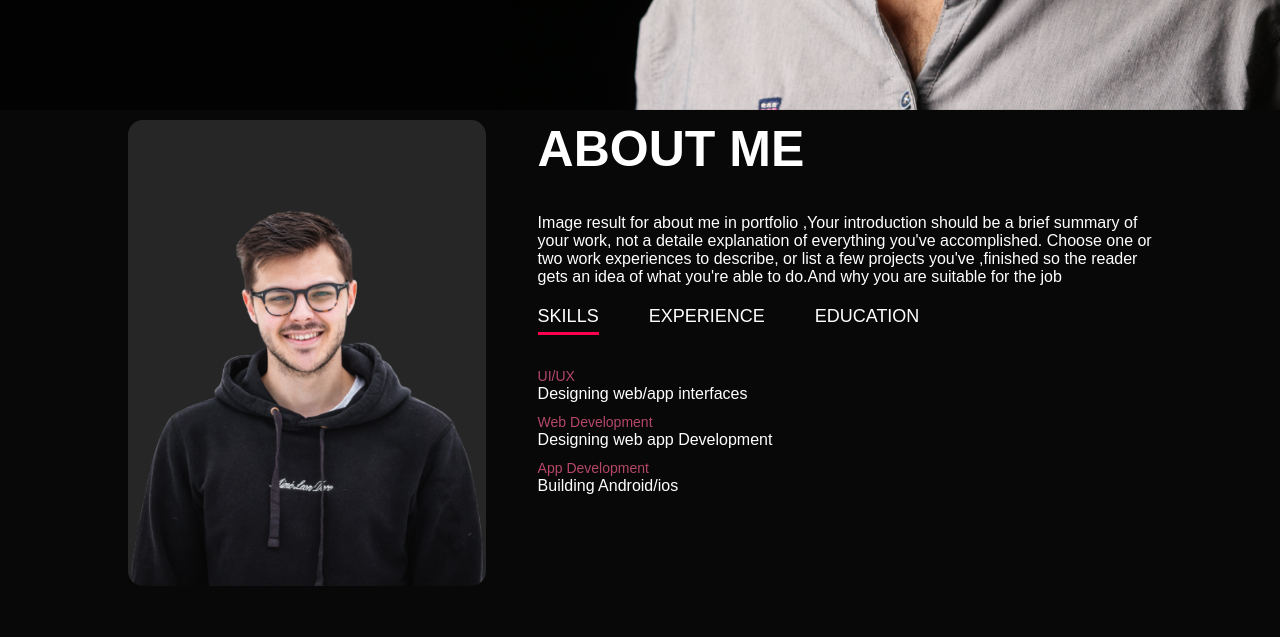
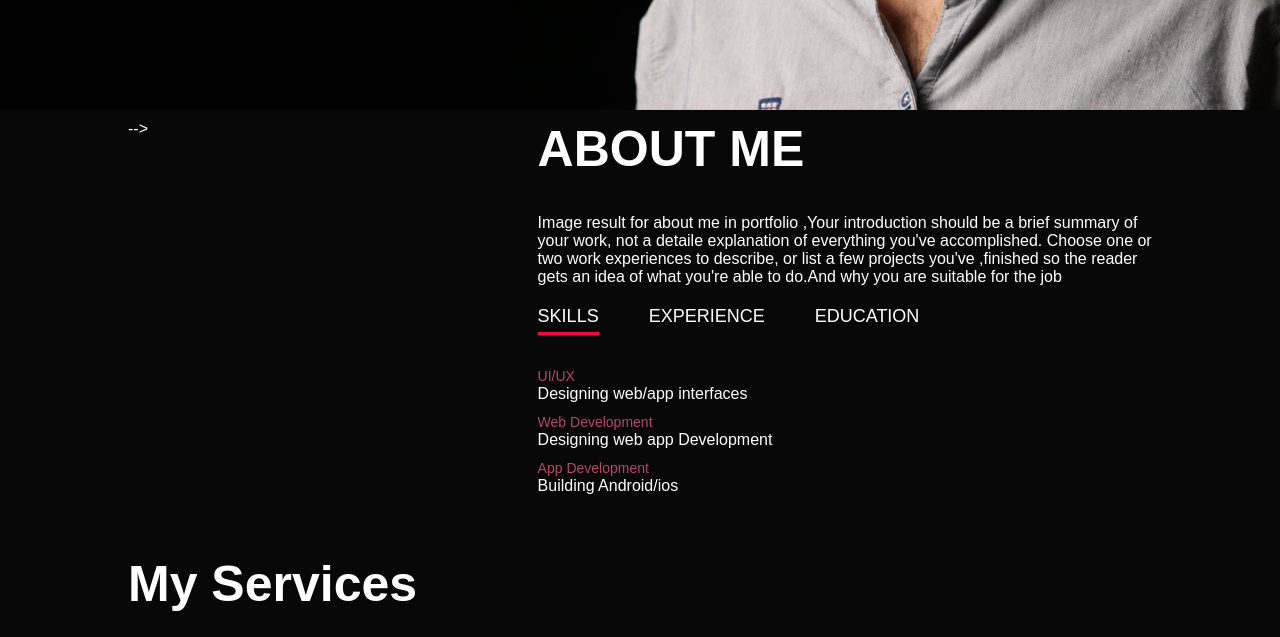
Before and after one commit to CathyMabel/MyPortfolio, a plain HTML site: page index.html in a window 1280 px wide. Shown: the part 690-1327 px from the top of the page. Drawn offline with Linux system fonts and the light colour scheme.

Commit message:
Update index.html

```diff
--- a/index.html
+++ b/index.html
@@ -36,7 +36,7 @@
         <div class="container">
             <div class="row">
                 <div class="about-col-1">
-                    <img src="images/user.png">
+                    <!<img src="images/user.png">-->
                 </div>
                 <div class="about-col-2">
 
```
